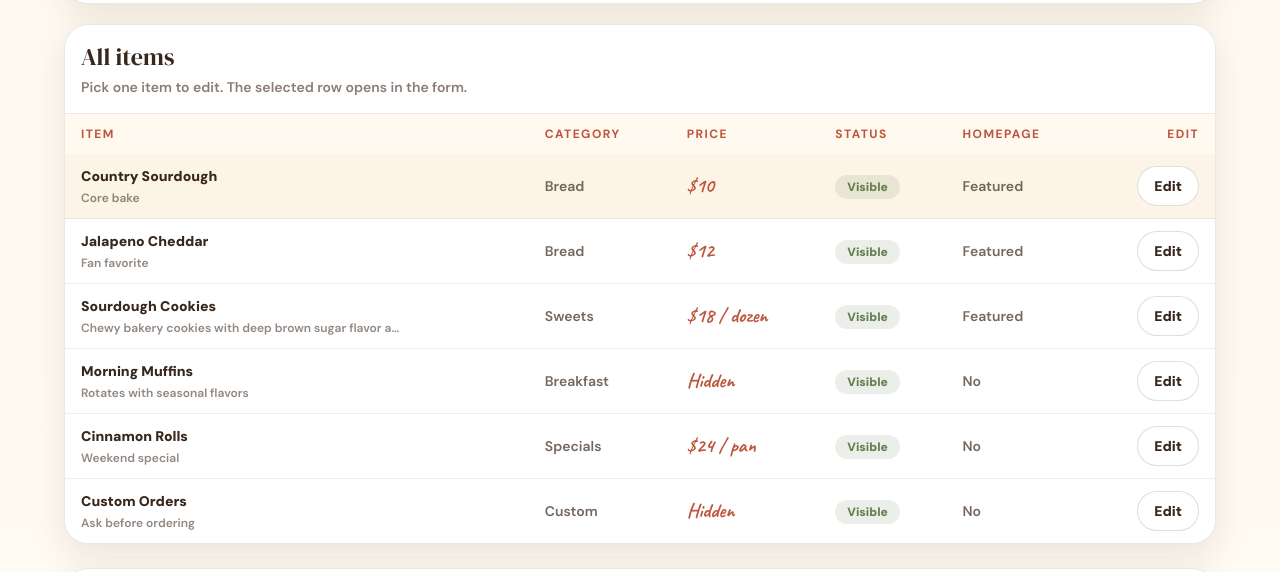
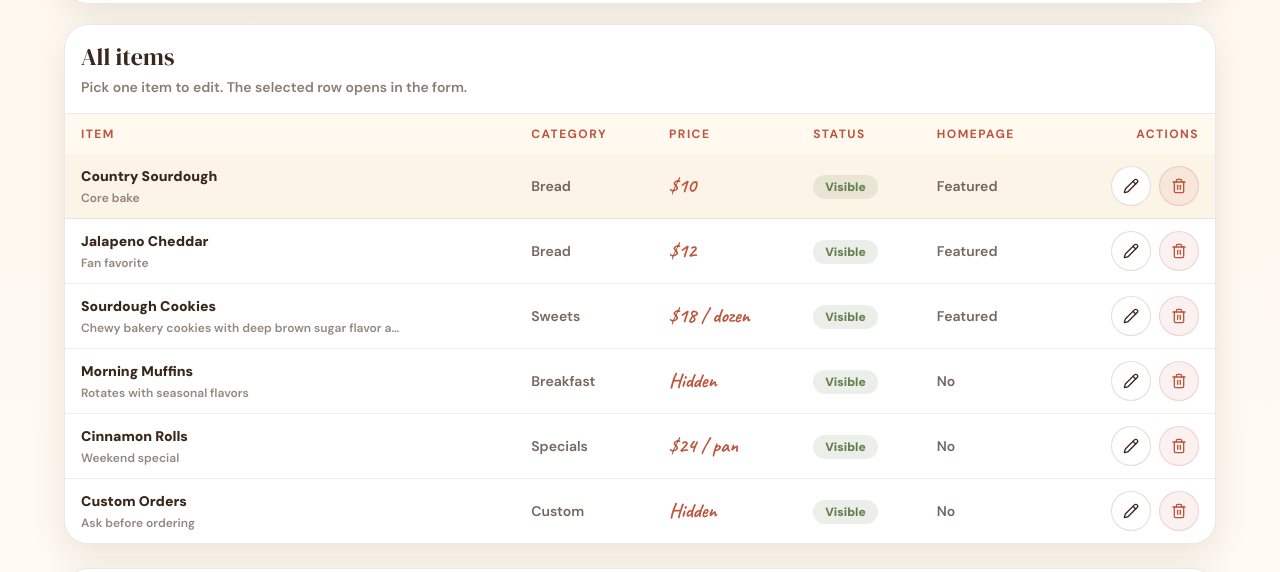
Before and after one commit to sourdoughhousebakery/sourdough-house-web, a Next.js app: page /admin in a window 1280 px wide. Shown: the part 1314-1886 px from the top of the page. Built offline with nearby package versions, Linux system fonts and the light colour scheme; no server answers.

Commit message:
feat: add catalog table icon actions

```diff
--- a/components/admin-catalog-editor.tsx
+++ b/components/admin-catalog-editor.tsx
@@ -1,6 +1,6 @@
 "use client";
 
-import { Eye, Plus, RotateCcw, Save, Trash2, Upload, X } from "lucide-react";
+import { Eye, Pencil, Plus, RotateCcw, Save, Trash2, Upload, X } from "lucide-react";
 import Image from "next/image";
 import { useMemo, useState } from "react";
 import type { BakeCatalogItem, PublicCatalogItem } from "@/lib/catalog/types";
@@ -252,7 +252,7 @@ export function AdminCatalogEditor({
                     <th className="px-4 py-3">Price</th>
                     <th className="px-4 py-3">Status</th>
                     <th className="px-4 py-3">Homepage</th>
-                    <th className="px-4 py-3 text-right">Edit</th>
+                    <th className="px-4 py-3 text-right">Actions</th>
                   </tr>
                 </thead>
                 <tbody className="divide-y divide-espresso/8 text-sm">
@@ -270,14 +270,27 @@ export function AdminCatalogEditor({
                         </span>
                       </td>
                       <td className="px-4 py-3 font-semibold text-espresso/70">{item.isFeatured ? "Featured" : "No"}</td>
-                      <td className="px-4 py-3 text-right">
-                        <button
-                          type="button"
-                          onClick={() => setSelectedItemId(item.id)}
-                          className="inline-flex min-h-10 items-center justify-center rounded-full border border-espresso/15 bg-white px-4 text-sm font-black text-espresso hover:border-rust/30 hover:text-rust"
-                        >
-                          Edit
-                        </button>
+                      <td className="px-4 py-3">
+                        <div className="flex justify-end gap-2">
+                          <button
+                            type="button"
+                            onClick={() => setSelectedItemId(item.id)}
+                            className="inline-flex size-10 items-center justify-center rounded-full border border-espresso/15 bg-white text-espresso hover:border-rust/30 hover:text-rust"
+                            aria-label={`Edit ${item.name}`}
+                            title={`Edit ${item.name}`}
+                          >
+                            <Pencil aria-hidden size={16} />
+                          </button>
+                          <button
+                            type="button"
+                            onClick={() => removeItem(item.id)}
+                            className="inline-flex size-10 items-center justify-center rounded-full border border-rust/20 bg-rust/8 text-rust hover:bg-rust/12"
+                            aria-label={`Delete ${item.name}`}
+                            title={`Delete ${item.name}`}
+                          >
+                            <Trash2 aria-hidden size={16} />
+                          </button>
+                        </div>
                       </td>
                     </tr>
                   ))}
```
